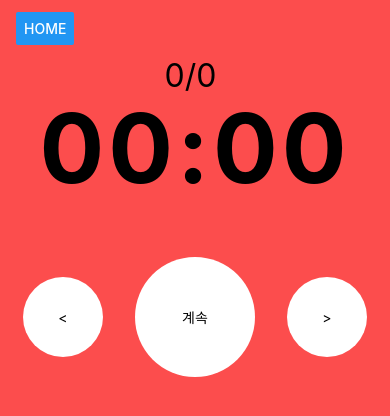
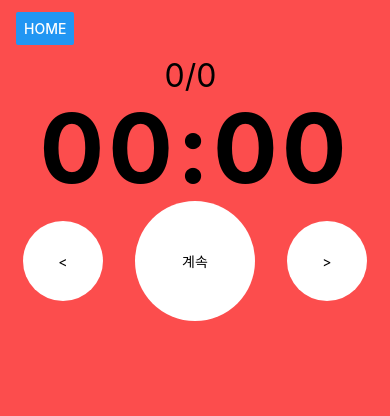
Before and after one commit to dev2820/TBT, a React Native app: screen /Timer in a window 390 px wide. Shown: the top 416 px of the page. Built offline with nearby package versions, Linux system fonts and the light colour scheme.

Commit message:
feature/ Player의 반응형 코드 제거

```diff
--- a/src/components/Player.js
+++ b/src/components/Player.js
@@ -1,22 +1,9 @@
 import React, { useState, useEffect } from "react";
-import { StyleSheet, View, Text, Dimensions } from "react-native";
+import { StyleSheet, View, Text } from "react-native";
 import { RoundCard } from "@components/views";
 
 const Player = ({ style, prev, play, pause, next, isRun }) => {
-  const window = Dimensions.get("window");
   const [isRunning, setIsRunning] = useState(isRun);
-  const [buttonSize, setButtonSize] = useState(
-    Math.floor(Math.min(window.height / 4, 120))
-  );
-  const [marginTop, setMarginTop] = useState(window.height < 500 ? 4 : 56);
-  Dimensions.addEventListener("change", (e) => {
-    if (e.window.height < 500) {
-      setMarginTop(4);
-    } else {
-      setMarginTop(56);
-    }
-    setButtonSize(Math.floor(Math.min(e.window.height / 4, 120)));
-  });
   useEffect(() => {
     setIsRunning(isRun);
   }, [isRun]);
@@ -27,41 +14,18 @@ const Player = ({ style, prev, play, pause, next, isRun }) => {
     setIsRunning(!isRunning);
   };
   return (
-    <View
-      style={[
-        styles.container,
-        { height: buttonSize, marginTop: marginTop },
-        style,
-      ]}
-    >
-      <RoundCard
-        style={[
-          styles.smallController,
-          { width: (buttonSize * 2) / 3, height: (buttonSize * 2) / 3 },
-        ]}
-        elevation={10}
-        onPress={prev}
-      >
+    <View style={[styles.container, style]}>
+      <RoundCard style={styles.smallController} elevation={10} onPress={prev}>
         <Text>{"<"}</Text>
       </RoundCard>
       <RoundCard
-        style={[
-          styles.largeController,
-          { width: buttonSize, height: buttonSize },
-        ]}
+        style={styles.largeController}
         elevation={10}
         onPress={playController}
       >
         <Text>{isRunning ? "정지" : "계속"}</Text>
       </RoundCard>
-      <RoundCard
-        style={[
-          styles.smallController,
-          { width: (buttonSize * 2) / 3, height: (buttonSize * 2) / 3 },
-        ]}
-        elevation={10}
-        onPress={next}
-      >
+      <RoundCard style={styles.smallController} elevation={10} onPress={next}>
         <Text>{">"}</Text>
       </RoundCard>
     </View>
```
